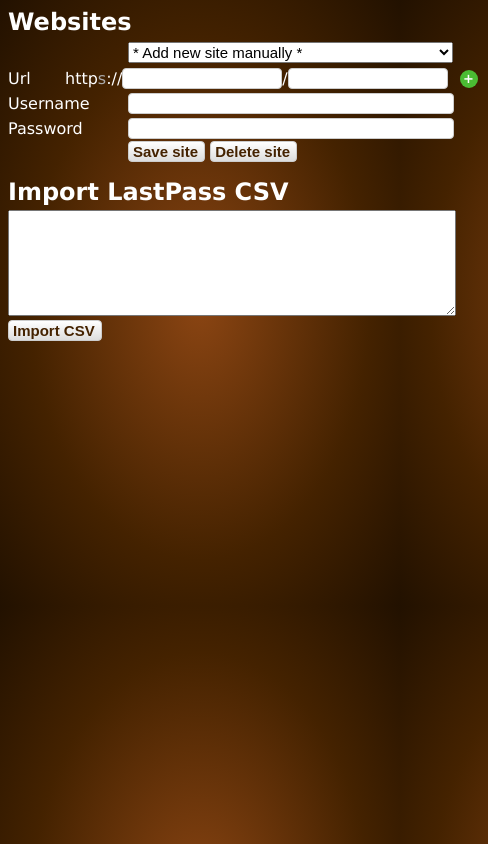
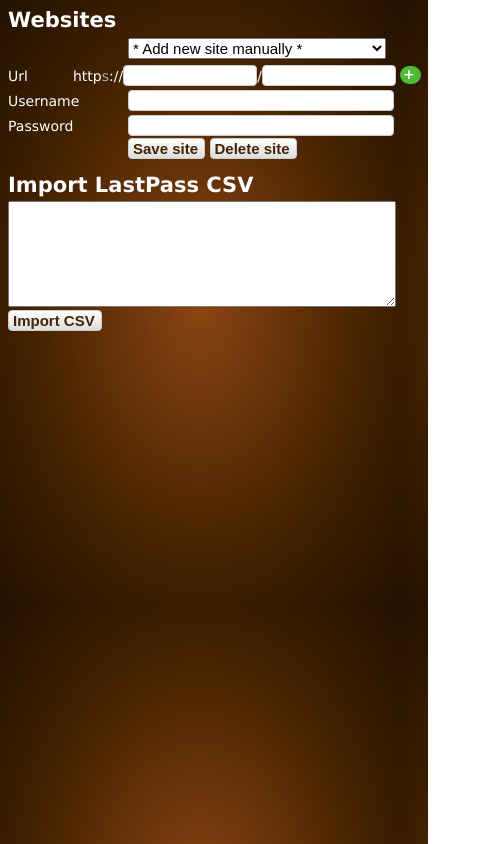
Before and after one commit to Jaaap/MorePass, a browser extension: page popup.html in a window 400 px wide. Shown: the whole page, 488 px wide, since content can reach past the window. Drawn offline with Linux system fonts and the light colour scheme.

Commit message:
Fix layout for Fx

```diff
--- a/popup.html
+++ b/popup.html
@@ -7,17 +7,18 @@
 <script src="popup.js" defer></script>
 <title>pass.dog</title>
 <style>
-body { font-size: 100%; font-family: Verdana, Helvetica; background: radial-gradient(ellipse at center center, #8B4513 0%, #420 60%, #210 100%) repeat scroll 0 0 / 100% 130%; color: #FFF; height: 450px; width: 30em; margin: 8px; }
+body,label { font-size: 14px; }
+body { font-family: Verdana, Helvetica; background: radial-gradient(ellipse at center center, #8B4513 0%, #420 60%, #210 100%) repeat scroll 0 0 / 100% 130%; color: #FFF; height: 450px; width: 30em; margin: 8px; }
 h2 { margin: 0 0 4px 0; }
 form#imprt { margin-top: 1em; }
 label,i { display: block; width: calc(100% - 32px); }
 div.more { display: inline-block; width: calc(100% - 32px); }
 textarea { width: calc(100% - 38px); height: 100px; }
-select { width: calc(100% - 123px); font-size: 15px; }
+select { width: calc(100% - 130px); font-size: 15px; }
 span { display: inline-block; width: 120px; }
-div.url>span { width: 57px; }
+div.url>span { width: 65px; }
 input[type=text],input[type=password],button { width: calc(100% - 130px); }
-input[name="host"],input[name="path"] { width: calc(50% - 72px); }
+input[name="host"],input[name="path"] { width: calc(50% - 68px); }
 
 label,div.url { padding: 2px 0; }
 div.url { display: none; }
@@ -27,7 +28,7 @@ button { width: auto; color: #420; font-weight: bold; background-image: linear-g
 button:hover { background-image: linear-gradient(to top, #FFF, #DDD); }
 button:active { color: red; }
 input[type=text],input[type=password],button { font-size: 15px; padding-left: 4px; border-radius: 4px; border: 1px solid #CCC; }
-b { display:inline-block; width: 15px; padding-left: 3px; height: 18px; vertical-align: text-bottom; margin: 5px 0 0 4px; border-radius: 9px; cursor: pointer; background-color: #4BBC33; line-height: 17px; font-size: 13px; }
+b { display:inline-block; width: 18px; padding-left: 3px; height: 18px; vertical-align: text-bottom; margin: 5px 0 0 4px; border-radius: 9px; cursor: pointer; background-color: #4BBC33; line-height: 16px; }
 b:active:hover { box-shadow: 0 0 4px 2px white; }
 </style>
 </head>
```
